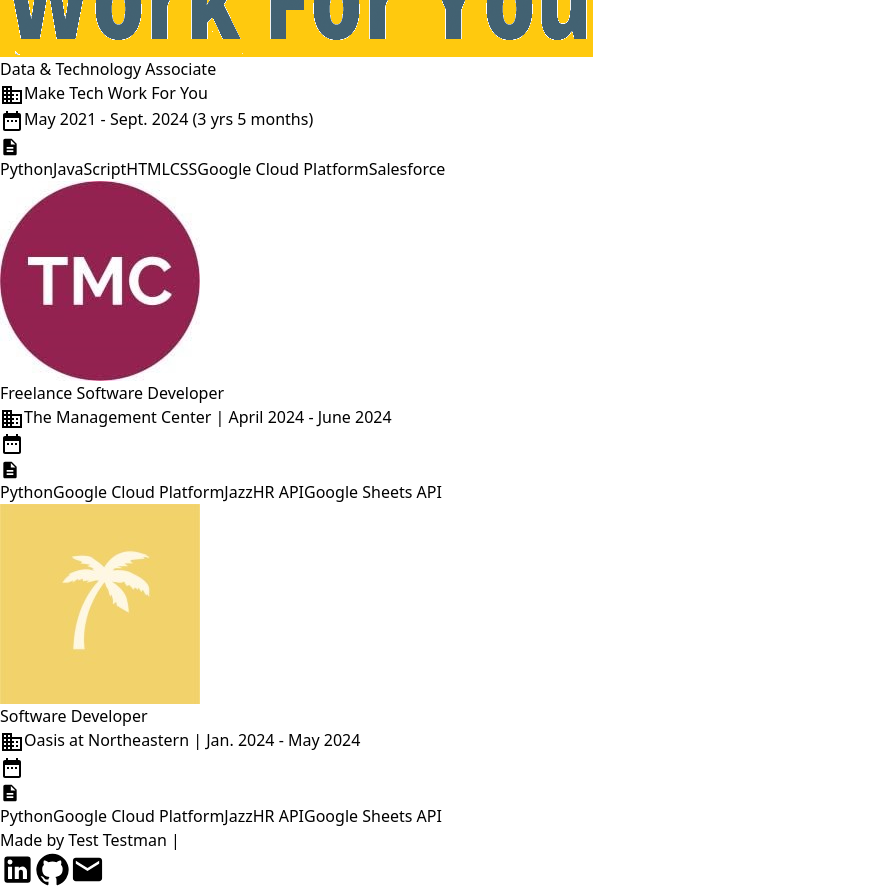
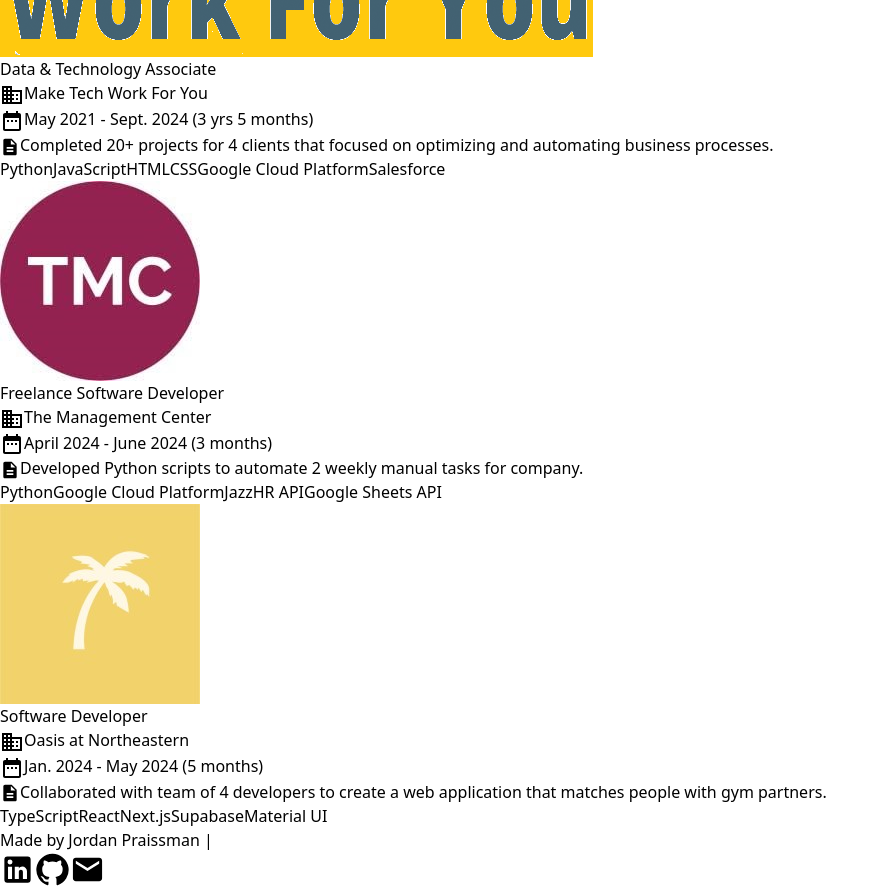
Before and after one commit to jpraissman/personal-website, a React (Vite) app: page /experience in a window 1280 px wide. Shown: the part 1300-2187 px from the top of the page, without its empty margins (0-888 px from the left). Built offline with nearby package versions, Linux system fonts and the light colour scheme.

Commit message:
Finished experience page

```diff
--- a/src/components/ExperienceCard.tsx
+++ b/src/components/ExperienceCard.tsx
@@ -46,7 +46,7 @@
             alt=""
           />
         </a>
-        <div className="flex flex-col justify-between p-4 gap-1 w-full md:w-3/5">
+        <div className="flex flex-col justify-between p-4 gap-1 w-full md:w-4/6">
           <h5 className="pb-2 text-2xl font-bold tracking-tight text-gray-900">
             {title}
           </h5>
--- a/src/components/Footer.tsx
+++ b/src/components/Footer.tsx
@@ -5,7 +5,7 @@
 function Footer() {
   return (
     <div className="flex max-w-screen items-center gap-1 justify-center p-2 text-gray-200 text-lg">
-      <span>Made by Test Testman | </span>
+      <span>Made by Jordan Praissman | </span>
       <div className="flex flex-row gap-3">
         <a
           className="hover:text-gray-300"
--- a/src/components/NavBar.tsx
+++ b/src/components/NavBar.tsx
@@ -6,7 +6,7 @@
           href={"/"}
           className="text-3xl text-white font-bold hover:text-gray-300"
         >
-          Test Testman
+          Jordan Praissman
         </a>
       </div>
       <div className="space-x-8 text-xl text-right text-white font-semibold">
--- a/src/pages/Experience.tsx
+++ b/src/pages/Experience.tsx
@@ -15,13 +15,13 @@
       <motion.span
         initial={{ y: "-500%" }}
         animate={{ y: "0" }}
-        transition={{ duration: 2 }}
+        transition={{ duration: 2.5 }}
         className="text-center text-white text-xl font-semibold pt-2"
       >
         Read more about these experiences on{" "}
         <a
           className="hover:text-gray-200"
-          href="https://www.linkedin.com/in/jordan-praissman/"
+          href="https://www.linkedin.com/in/jordan-praissman/details/experience/"
           target="_blank"
           rel="noopener noreferrer"
         >
@@ -51,13 +51,8 @@
           title="Data & Technology Associate"
           company="Make Tech Work For You"
           dates="May 2021 - Sept. 2024 (3 yrs 5 months)"
-          descriptionBullets={[
-            "Completed 20+ projects for 4 clients that focused on optimizing business processes (3 examples below).",
-            "Developed and launched a student portal used by 100+ students that enables them to create accounts, update important personal information, self-report grades, sign up for events, etc.",
-            "Built portal using FormAssembly with custom HTML/CSS/JavaScript that integrates with Salesforce.",
-            "Created a Salesforce app with custom data structures and process flows to streamline client’s workforce development program, saving employees 10+ hours of work per week while improving data accuracy.",
-            "Coded process in Python that used the Expensify API to automate client’s expense tracking report.",
-          ]}
+          description="Completed 20+ projects for 4 clients that focused on optimizing and automating
+          business processes."
           skills={[
             "Python",
             "JavaScript",
@@ -71,11 +66,9 @@
         <ExperienceCard
           imgSrc={tmcImage}
           title="Freelance Software Developer"
-          company="The Management Center | April 2024 - June 2024"
-          descriptionBullets={[
-            "Automated 2 weekly manual tasks of downloading, analyzing, formatting, and neatly displaying recruiting data from JazzHR (client’s recruiting software) into Google Sheets.",
-            "These automations saved employees an estimated 4+ hours of time-consuming work every week and were built using Python, JazzHR API, Google Sheets API, and Google Cloud Functions.",
-          ]}
+          company="The Management Center"
+          dates="April 2024 - June 2024 (3 months)"
+          description="Developed Python scripts to automate 2 weekly manual tasks for company."
           skills={[
             "Python",
             "Google Cloud Platform",
@@ -87,18 +80,12 @@
         <ExperienceCard
           imgSrc={oasisImage}
           title="Software Developer"
-          company="Oasis at Northeastern | Jan. 2024 - May 2024"
-          descriptionBullets={[
-            "Automated 2 weekly manual tasks of downloading, analyzing, formatting, and neatly displaying recruiting data from JazzHR (client’s recruiting software) into Google Sheets.",
-            "These automations saved employees an estimated 4+ hours of time-consuming work every week and were built using Python, JazzHR API, Google Sheets API, and Google Cloud Functions.",
-          ]}
-          skills={[
-            "Python",
-            "Google Cloud Platform",
-            "JazzHR API",
-            "Google Sheets API",
-          ]}
-          companyWebsite="https://www.managementcenter.org/"
+          company="Oasis at Northeastern"
+          dates="Jan. 2024 - May 2024 (5 months)"
+          description="Collaborated with team of 4 developers to create a web application
+          that matches people with gym partners."
+          skills={["TypeScript", "React", "Next.js", "Supabase", "Material UI"]}
+          companyWebsite="https://oasisneu.com/"
         />
       </div>
       <Footer />
--- a/src/pages/Home.tsx
+++ b/src/pages/Home.tsx
@@ -24,7 +24,7 @@
             transition={{ duration: 2 }}
             className="space-y-3"
           >
-            <h1 className="text-7xl font-bold">Test Testman</h1>
+            <h1 className="text-7xl font-bold">Jordan Praissman</h1>
             <h2 className="text-2xl font-bold pt-3">A Bit About Me</h2>
             <h3 className="text-lg">
               Lorem ipsum dolor sit amet, consectetur adipiscing elit, sed do
```
